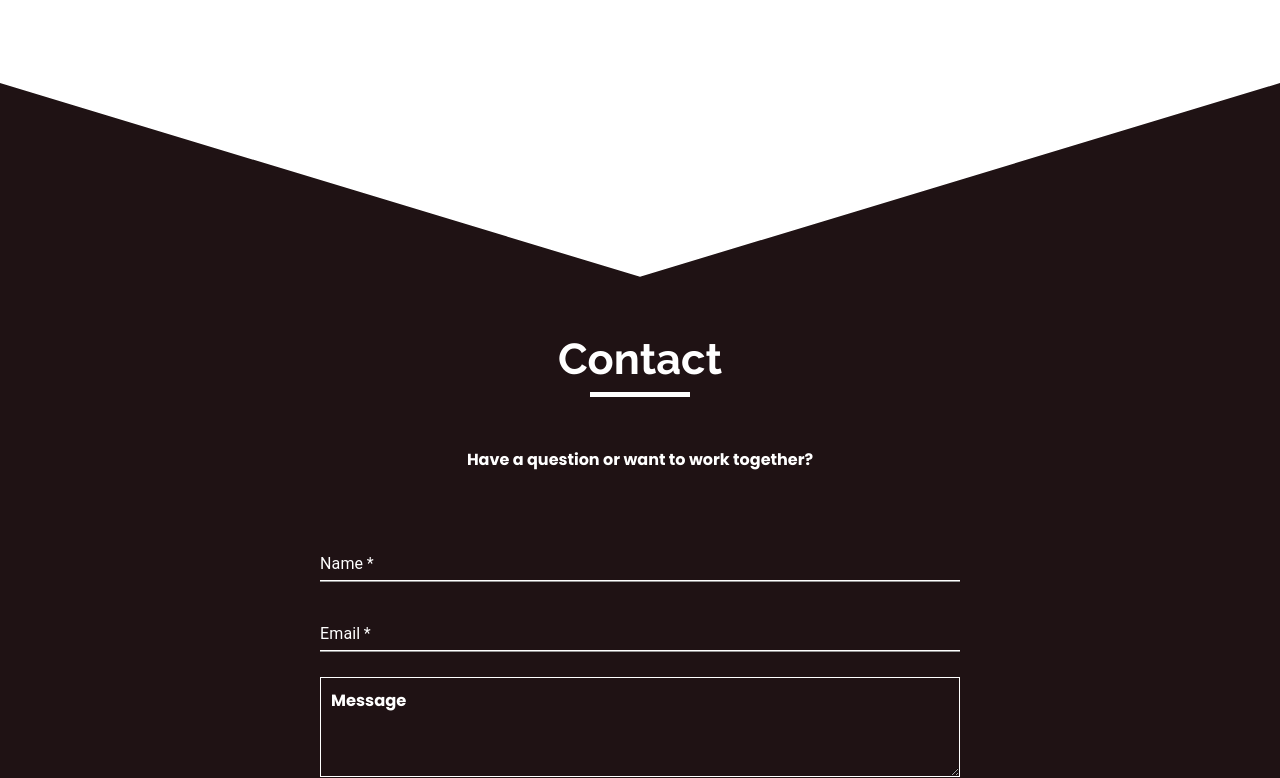
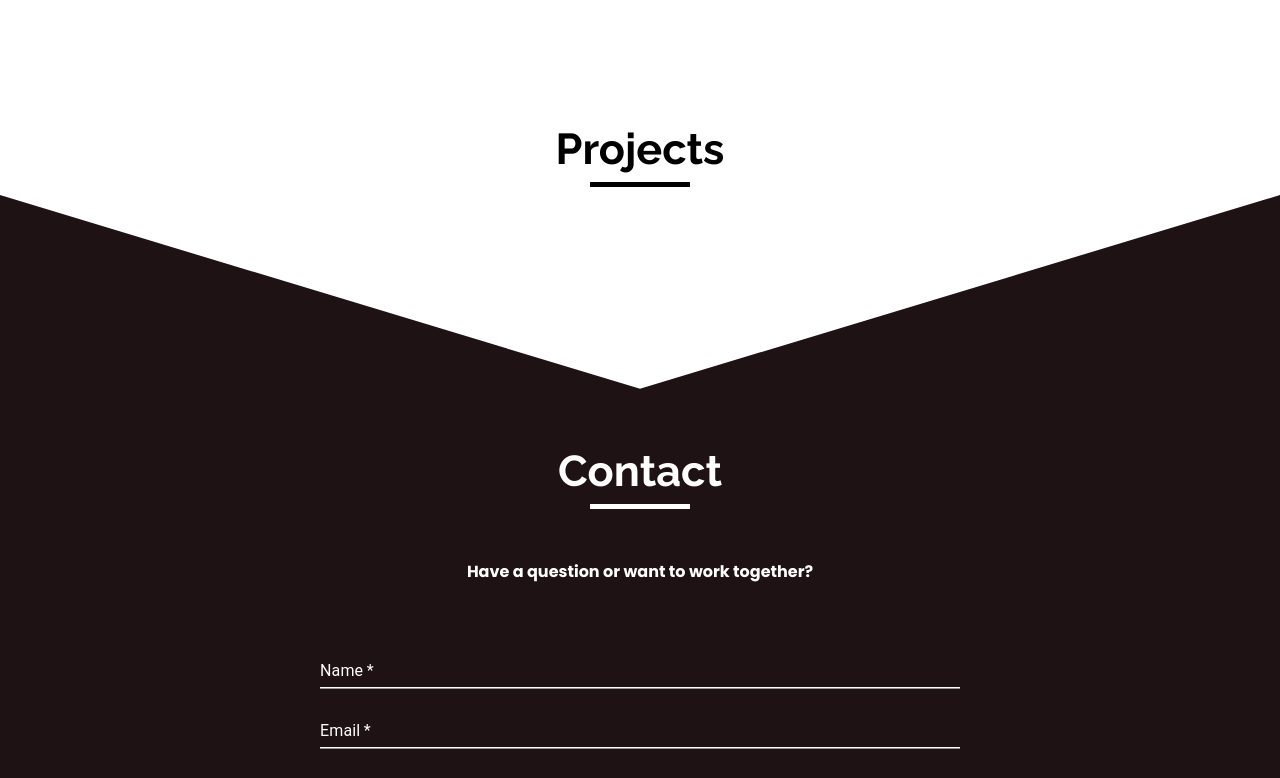
Before and after one commit to tonyykosseifyy/portfolio-project, a React (Create React App) app: page / in a window 1280 px wide. Shown: the part 1340-2118 px from the top of the page. Built offline with nearby package versions, Linux system fonts and the light colour scheme.

Commit message:
start with the Project Section

```diff
--- a/src/App.js
+++ b/src/App.js
@@ -4,7 +4,8 @@ import './styles.sass' ;
 import video from './video.mp4' ;
 import { Title , TitleSpan , Home , MainButton ,
   Navbar , Link , About , Contact ,SectionTitle ,
-  Bar,Hexagon, AboutContainer , Container , ContactPhrase , SubmitButton} from './StyledComponents' ;
+  Bar,Hexagon, AboutContainer , Container , ContactPhrase ,
+  SubmitButton , Projects } from './StyledComponents' ;
 import { FaArrowRight } from 'react-icons/fa' ;
 import Fade from 'react-reveal/Fade' ;
 import Flip from 'react-reveal/Flip';
@@ -121,6 +122,17 @@ function App() {
               </AboutContainer>
             </About>
 
+            <Projects id='projects'>
+              <Fade left>
+                <SectionTitle color='black'>
+                  Projects
+                </SectionTitle>
+              </Fade>
+              <Fade left >
+                <Bar color='black'/>
+              </Fade>
+            </Projects>
+
             <Contact id='contact'>
                 <Fade left>
                   <SectionTitle color='white'>
@@ -160,13 +172,12 @@ function App() {
                     required
                     name="message"
                     style={{
-                        margin: '15px 0' ,
+                        margin: '25px 0' ,
                         maxWidth: '100%' ,
                         minHeight: '100px' ,
                         maxHeight: '220px',
                         background: 'transparent' ,
                         color: 'white',
-                        border: '1px solid white' ,
                         outline: 'none',
                         padding: '10px 10px',
                         fontFamily: 'Poppins, sans-serif',
--- a/src/StyledComponents.js
+++ b/src/StyledComponents.js
@@ -93,9 +93,12 @@ export const Navbar = styled.nav`
 export const About = styled.section`
   width: 100% ;
   padding-top: 80px ;
+`
+export const Projects = styled.section`
+  width: 100% ;
+  margin-top: 100px ;
+`
 
-
-`
 export const Contact = styled.section`
   clip-path: polygon(0 0, 50% 25%, 100% 0, 100% 100%, 0 100%, 0% 60%, 0 0);
   width: 100% ;
@@ -113,7 +116,7 @@ export const Contact = styled.section`
     }
   }
   & > form > .MuiFormControl-root {
-    margin: 10px 0 ;
+    margin: 5px 0 ;
   }
   & .MuiFormLabel-root {
     color: white ;
@@ -124,6 +127,10 @@ export const Contact = styled.section`
   }
   & textarea {
     overflow-y : auto ;
+    border: 1px solid white
+  }
+  & textarea:focus {
+    border: 2.3px solid white ;
   }
   & textarea::placeholder {
     color: white;
```
Also changed, not shown: 1 other file (tests, documents, lock files or other folders).
